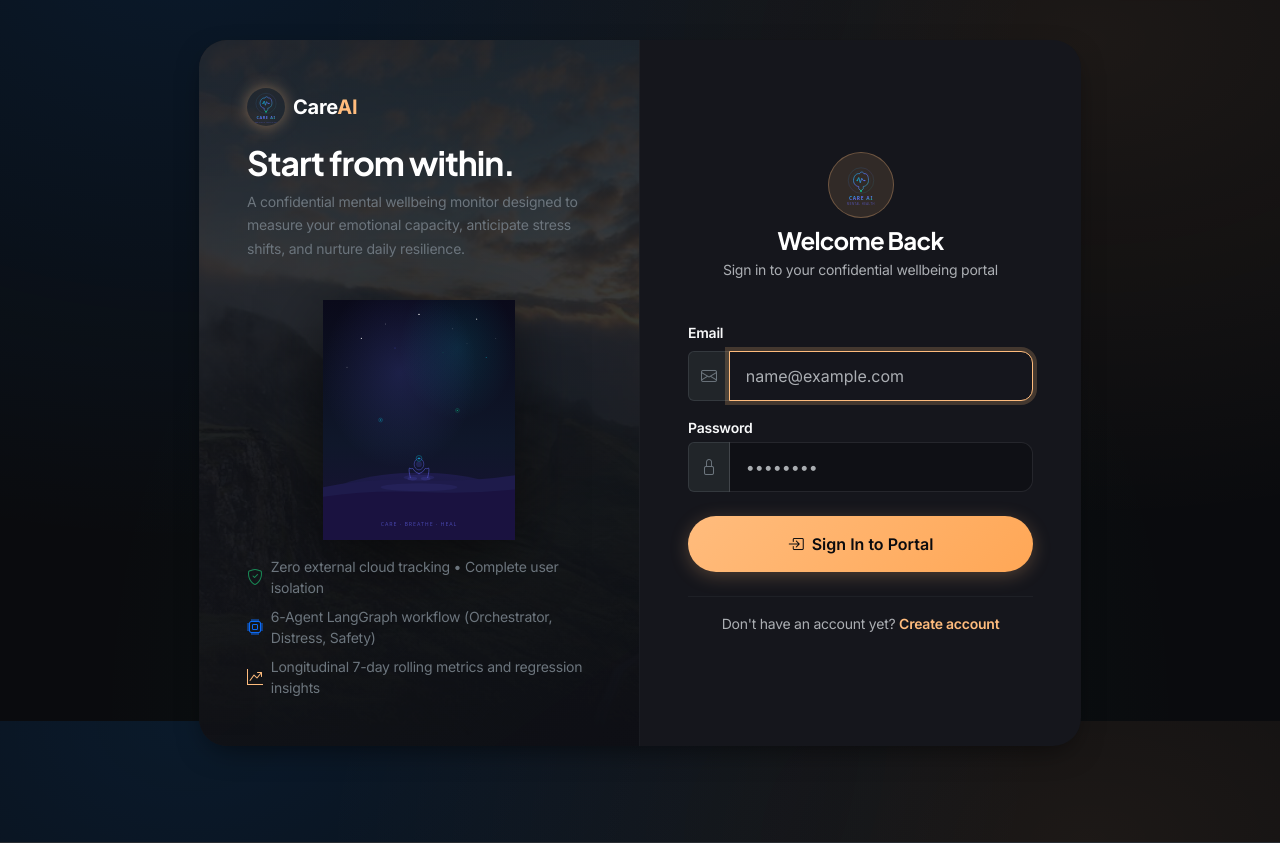
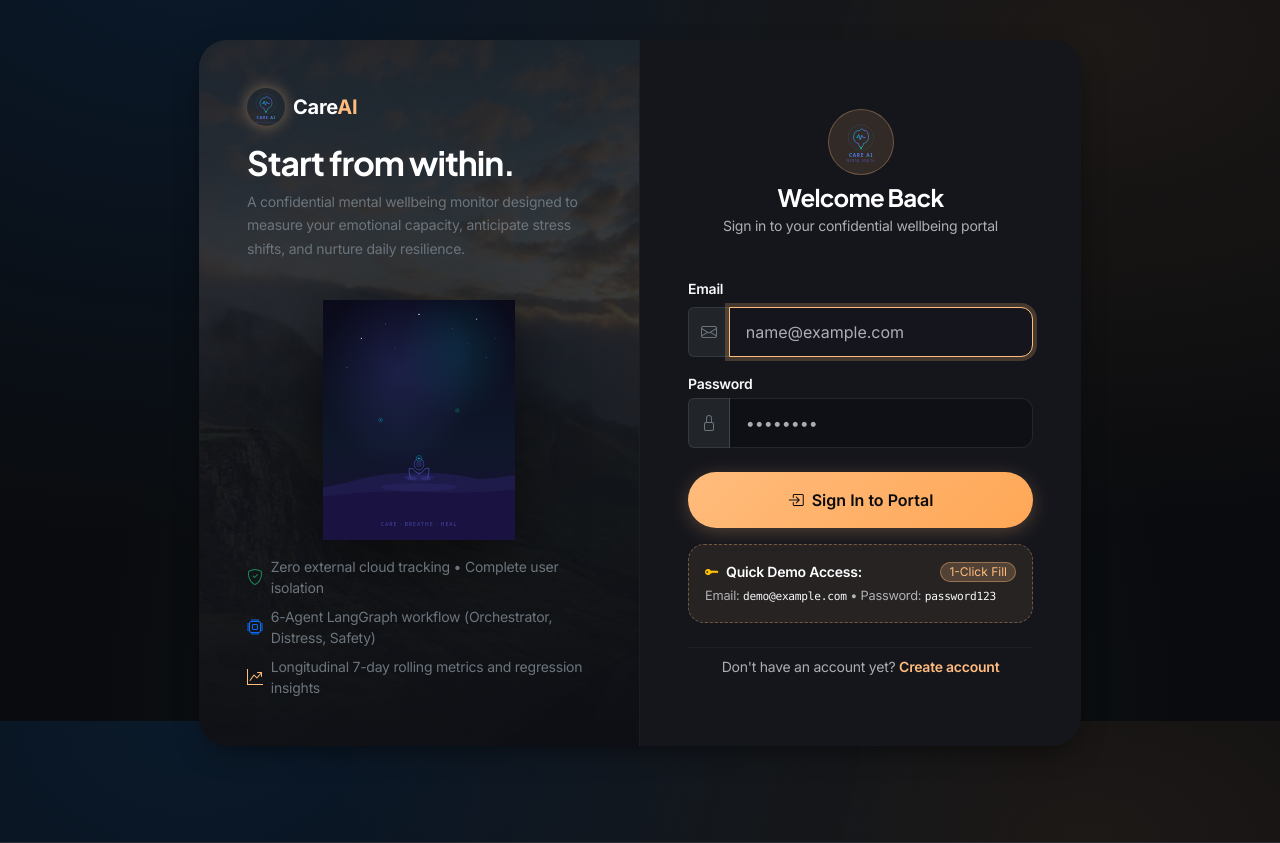
Before and after one commit to Vineeth-KK/AI-Mental-Health-System, a Flask app: page /login in a window 1280 px wide. Shown: the part 79-922 px from the top of the page. Run offline with Flask 3, Linux system fonts and the light colour scheme.

Commit message:
feat(auth): add 1-click quick demo access to login page

```diff
--- a/templates/auth/login.html
+++ b/templates/auth/login.html
@@ -84,7 +84,18 @@
             </button>
           </form>
 
-          <div class="text-center mt-4 pt-3 border-top border-secondary border-opacity-10">
+          <!-- Quick Demo Access Helper -->
+          <div class="p-3 my-3 rounded-4" style="background: rgba(255, 188, 125, 0.08); border: 1px dashed rgba(255, 188, 125, 0.35);">
+            <div class="d-flex justify-content-between align-items-center mb-1">
+              <span class="small fw-semibold text-white"><i class="bi bi-key-fill text-warning me-1"></i> Quick Demo Access:</span>
+              <button type="button" id="fillDemoBtn" class="btn btn-sm py-0 px-2 rounded-pill small" style="background: rgba(255, 188, 125, 0.2); color: var(--accent-warm); border: 1px solid rgba(255, 188, 125, 0.4); font-size: 0.75rem;">1-Click Fill</button>
+            </div>
+            <div class="text-muted small" style="font-size: 0.8rem;">
+              Email: <code class="text-light">demo@example.com</code> &bull; Password: <code class="text-light">password123</code>
+            </div>
+          </div>
+
+          <div class="text-center mt-2 pt-2 border-top border-secondary border-opacity-10">
             <p class="text-muted small mb-0">Don't have an account yet?
               <a href="{{ url_for('auth.register') }}" class="text-decoration-none fw-semibold" style="color: var(--accent-warm);">Create account</a>
             </p>
@@ -95,3 +106,14 @@
   </div>
 </div>
 {% endblock %}
+
+{% block scripts %}
+<script>
+document.getElementById('fillDemoBtn')?.addEventListener('click', function() {
+  const emailInput = document.getElementById('email') || document.querySelector('input[name="email"]');
+  const passwordInput = document.getElementById('password') || document.querySelector('input[name="password"]');
+  if (emailInput) emailInput.value = 'demo@example.com';
+  if (passwordInput) passwordInput.value = 'password123';
+});
+</script>
+{% endblock %}
```
